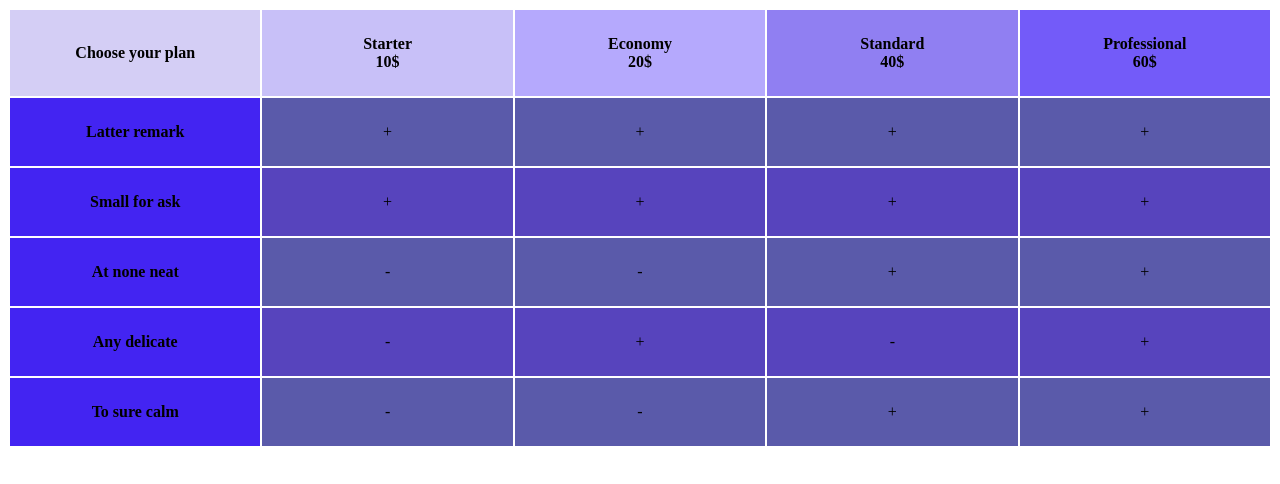
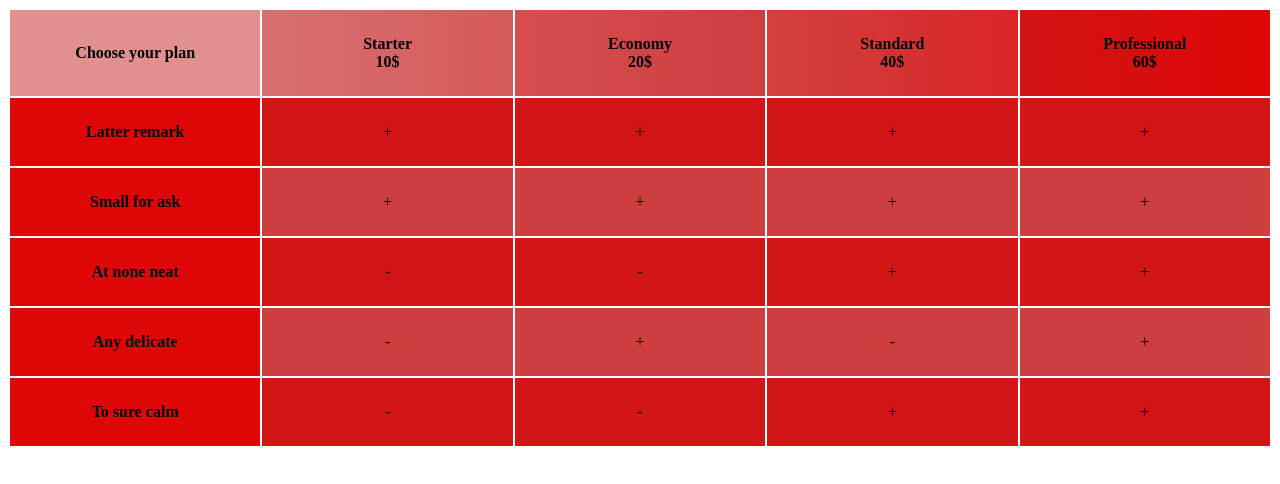
Before and after one commit to Mysire1/web-technologies, a plain HTML site: page lab4/lab4_2/lab4_2.html in a window 1280 px wide. Drawn offline with Linux system fonts and the light colour scheme.

Commit message:
Fix lab 5

```diff
--- a/lab4/lab4_1/style.css
+++ b/lab4/lab4_1/style.css
@@ -22,7 +22,7 @@ span {
 
 .first-level {
     background-color: rgb(103, 158, 128);
-    padding: 15px;
+    padding: 20px;
 }
 
 .first-level > li {
--- a/lab4/lab4_2/style.css
+++ b/lab4/lab4_2/style.css
@@ -2,6 +2,7 @@ td,th{
     text-align: center;
     padding: 25px 25px;
 }
+
 table{
     border-collapse: separate;
     table-layout: fixed;
@@ -9,25 +10,26 @@ table{
 }
 thead > tr{
     background: linear-gradient(to right,
-    #d4cef5 20%,
-    #c8c0f8 20%, #c8c0f8 40%,
-    #b5a9fd 40%, #b5a9fd 60%,
-    #907ff2 60%, #907ff2 80%,
-    #735bf9 80%, #735bf9 100%);
+    #e18f8f 20%,
+    #d77171 20%, #d75959 40%,
+    #d74e4e 40%, #ce3e3e 60%,
+    #d24141 60%, #d92525 80%,
+    #d21515 80%, #de0606 100%);
 }
 
 tbody > tr > th{
     background: linear-gradient(to right,
-    #4324f2,
-    #4324f2
+    #de0606,
+    #de0606
     );
 }
+
 tbody {
     background: repeating-linear-gradient(
             to bottom,
-            #5744bd 20%,
-            #5744bd 40%,
-            #5a5aaa 40%,
-            #5a5aaa 60%
+            #ce3e3e 20%,
+            #ce3e3e 40%,
+            #d21515 40%,
+            #d21515 60%
     );
 }
```
